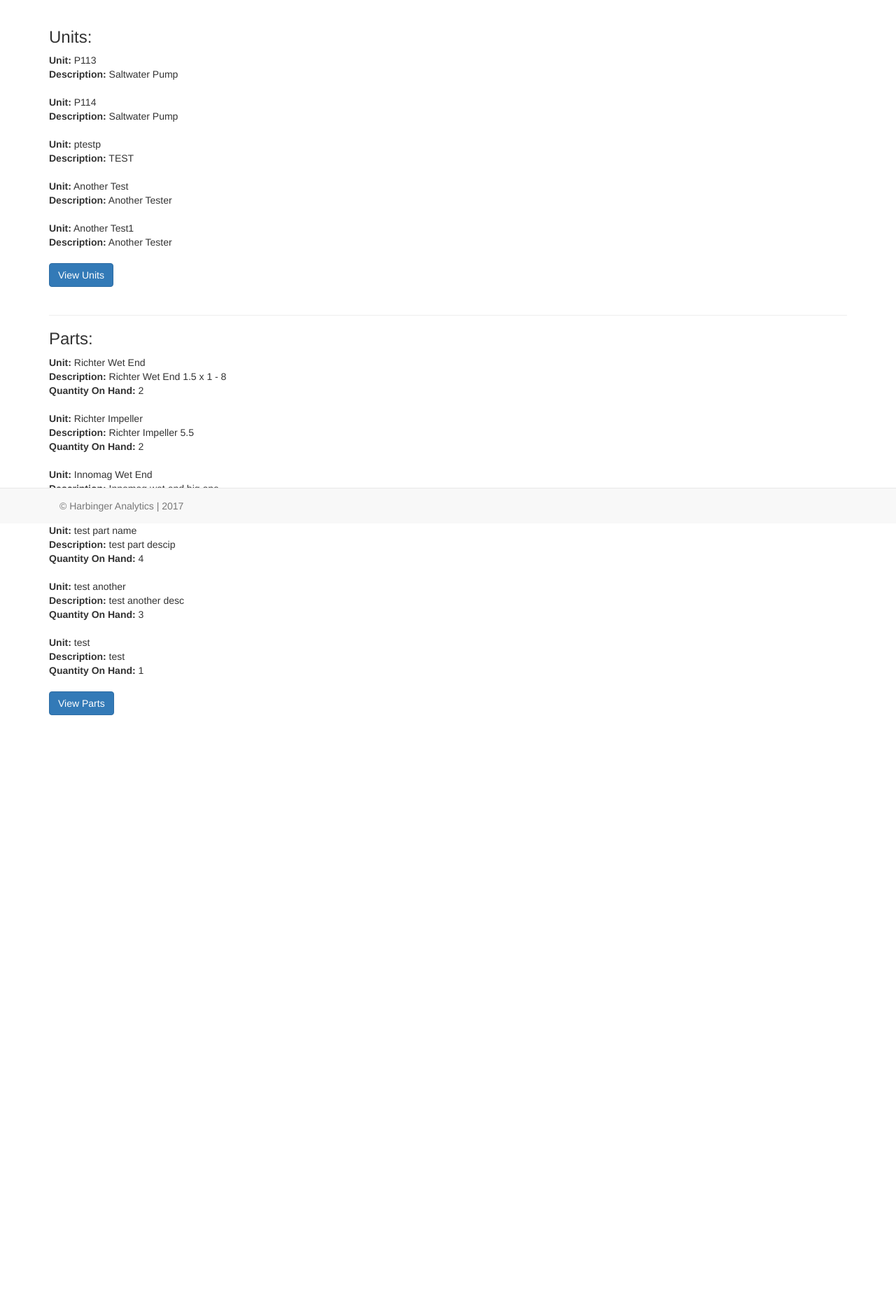
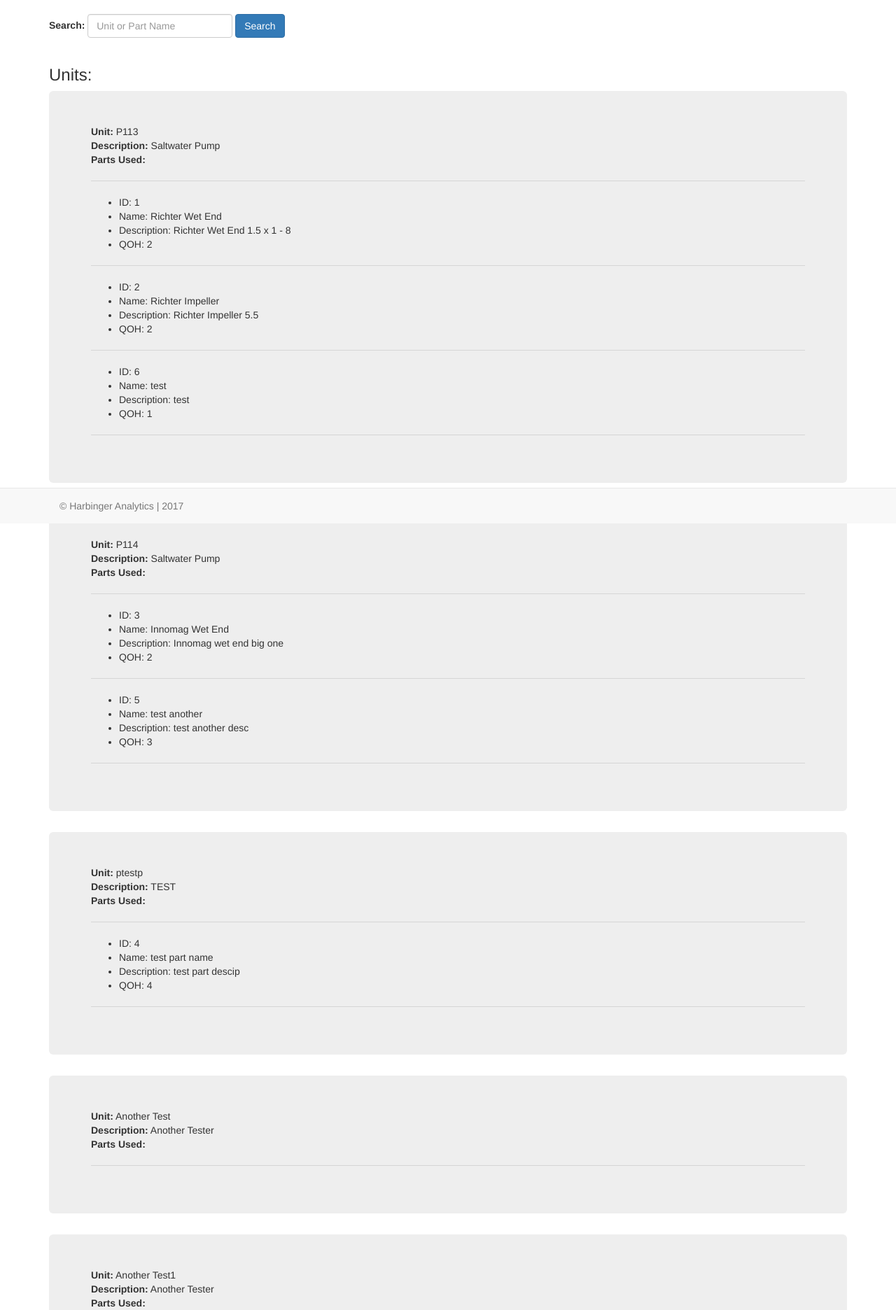
Before and after one commit to smithc0222/FlaskMaintenanceApp, a Flask app: page / in a window 1280 px wide. Shown: the part 52-1924 px from the top of the page at 70% size. Before the commit the page ends 1074 px from the top, so only its background shows below. Run offline with Flask 2, Linux system fonts and the light colour scheme; the visitor is signed in with stand-in values (Sample User, id 1); data comes from the database, SQL or seed files in the repository; some libraries are stand-ins or nearby versions.

Commit message:
Update index templates to use jumbotrons

```diff
--- a/templates/index.html
+++ b/templates/index.html
@@ -1,26 +1,43 @@
 {% extends "base.html" %}
 {% block content %}
 
+<form class="form-inline">
+  <div class="form-group">
+    <label for="example-search-input" class="col-4 col-form-label">Search:</label>
+      <input class="form-control" type="search" placeholder="Unit or Part Name" id="search-input">
+      <button type="submit" class="btn btn-primary">Search</button>
+  </div>
+</form>
+<br>
   <h3>Units:</h3>
 {% for unit in units %}
+<div class="jumbotron">
   <strong>Unit:</strong> {{ unit.unit_name }} <br>
   <strong>Description:</strong> {{ unit.description }} <br>
-  <br>
-{% endfor %}
-  <div class="btn-group">
-    <a href="/units"><button type="button" class="btn btn-primary">View Units</button></a>
-  </div>
-  <br><br>
+  <strong>Parts Used:</strong>
+  <hr>
+  {% for each in unit.spares %}
+  <ul>
+    <li>ID: {{ each.id}}</li>
+    <li>Name: {{ each.name }}</li>
+    <li>Description: {{each.description}}</li>
+    <li>QOH: {{each.quantity_on_hand}}</li>
+  </ul>
+  <hr>
+  {% endfor %}
+</div>
+  {% endfor %}
   <hr>
   <h3>Parts:</h3>
 {% for part in parts %}
+<div class="jumbotron">
+  <strong>Part ID:</strong> {{ part.id }}<br>
   <strong>Unit:</strong> {{ part.name }} <br>
   <strong>Description:</strong> {{ part.description }} <br>
   <strong>Quantity On Hand:</strong> {{part.quantity_on_hand}}
   <br>
-  <br>
+  </div>
+
 {% endfor %}
-  <div class="btn-group">
-    <a  href="/parts"><button type="button" class="btn btn-primary">View Parts</button></a>
-  </div>
+
 {% endblock %}
--- a/templates/units.html
+++ b/templates/units.html
@@ -25,9 +25,7 @@
   <hr>
   {% endfor %}
 </div>
-{% endfor %}
-
-
+  {% endfor %}
   <div class="btn-group">
     <a href="/create_units"><button type="button" class="btn btn-primary">Create New Unit</button></a>
   </div>
```
